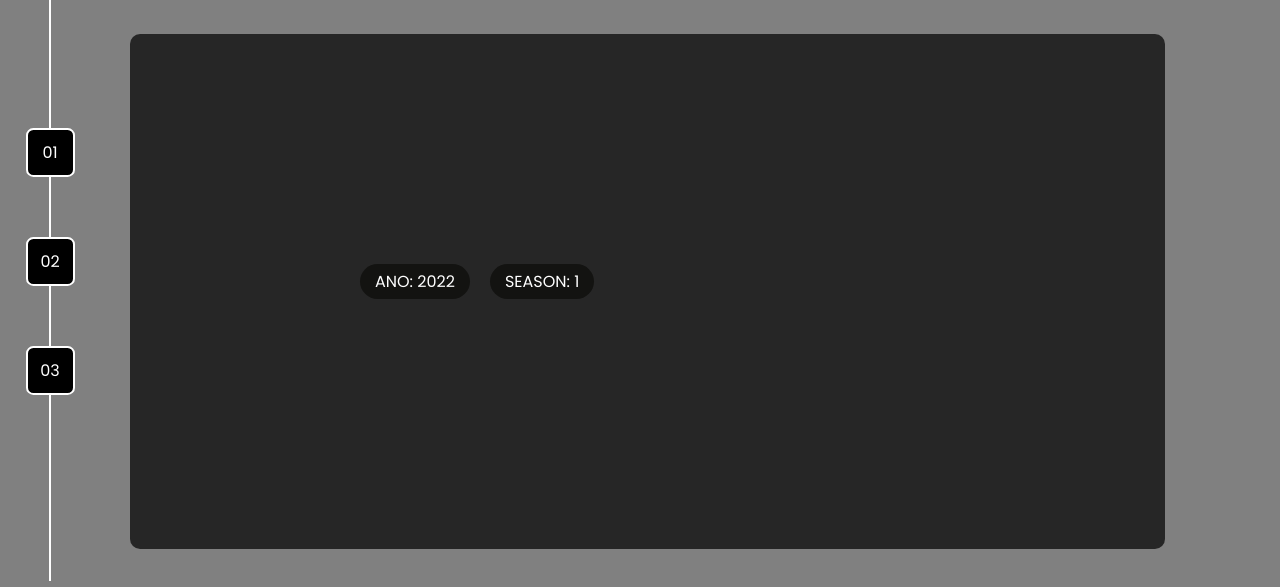
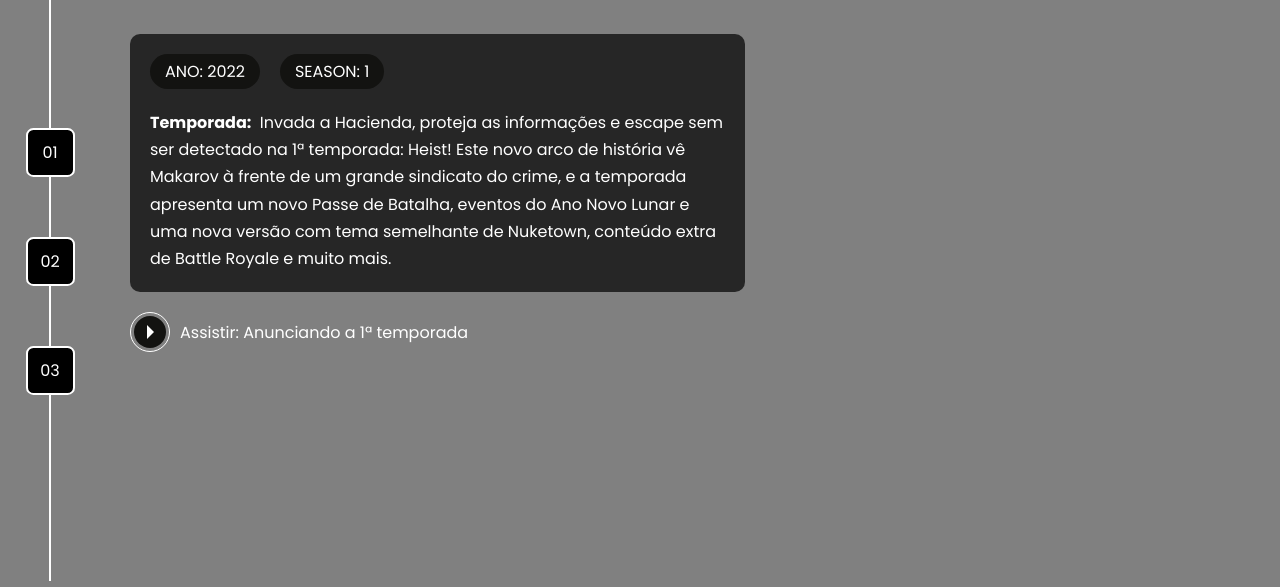
Before and after one commit to ju-tilly/dio-call-of-duty-mobile, a plain HTML site: page pages/season-1-heist/heist.html in a window 1280 px wide. Shown: the part 139-726 px from the top of the page. Drawn offline with Linux system fonts and the light colour scheme.

Commit message:
Adicionando CSS: descrição e botão de play da página Heist

```diff
--- /dev/null
+++ b/assets/css/components/_link-button.css
@@ -0,0 +1,36 @@
+/*Criação de um botão de play em CSS*/
+
+a.link-button{
+    display: flex;
+    align-items: center;
+    justify-content: center;
+    color: white;
+}
+
+a.link-button .icon{
+    width: 32px;
+    height: 32px;
+    padding: 3px;
+    background-color: var(--primary-color);
+    border: solid 1px white;
+    background-clip: content-box;
+    border-radius: 50%;
+    position: relative;
+    display: flex;
+    align-items: center;
+    justify-content: center;
+}
+
+a.link-button .icon .play-icon{ /*criando o botão de play*/
+    border: solid 7px white;
+    width: 0;
+    height: 0;
+    border-top-color: transparent;
+    border-right-color: transparent;
+    border-bottom-color: transparent;
+    margin-right: -7px;
+}
+
+a.link-button .label{
+    margin-left: 10px;
+}
--- a/assets/css/internal.css
+++ b/assets/css/internal.css
@@ -2,6 +2,7 @@
 @import url('global.css');
 @import url('components/_navigator.css');
 @import url('components/_pills.css');
+@import url('components/_link-button.css');
 
 .s-wrapper {
     display: flex;
@@ -52,7 +53,7 @@
 .s-wrapper .s-main-content__top .s-description{
     background-color: rgba(0, 0, 0, .7);
     max-width: 50%;
-    padding: 20%;
+    padding: 20px;
     border-radius: 10px;
 }
 
@@ -64,3 +65,13 @@
 .s-wrapper .s-main-content__top .s-description .pills{
     margin-bottom: 20px;
 }
+
+.s-wrapper .s-main-content .s-links{
+    padding: 20px;
+    padding-left: 0;
+}
+
+.s-wrapper .s-main-content .s-links ul{
+    display: flex;
+    flex-direction: row;
+}
--- a/pages/season-1-heist/heist.html
+++ b/pages/season-1-heist/heist.html
@@ -37,9 +37,28 @@
                             <li>Season: 1</li>
                         </ul>
                     </div>
+
+                    <div class="s-description__text">
+                        <p><strong>Temporada:</strong>&nbsp; Invada a Hacienda, proteja as informações e escape sem ser detectado na 1ª temporada: Heist! Este novo arco de história vê Makarov à frente de um grande sindicato do crime, e a temporada apresenta um novo Passe de Batalha, eventos do Ano Novo Lunar e uma nova versão com tema semelhante de Nuketown, conteúdo extra de Battle Royale e muito mais.</p>
+                    </div>
                 </div>
 
+                <div class="s-links">
+                    <ul>
+                        <li>
+                            <a href="https://www.youtube.com/watch?v=uYzHJXhSSnw" class="link-button" target="_blank">
+                                <span class="icon">
+                                    <div class="play-icon">&nbsp;</div>
+                                </span>
+                                <span class="label">
+                                    Assistir: Anunciando a 1ª temporada
+                                </span>
+                            </a>
+                        </li>
+                    </ul>
+                </div>
             </div>
+
             <div class="s-main-content__bottom">
 
             </div>
```
